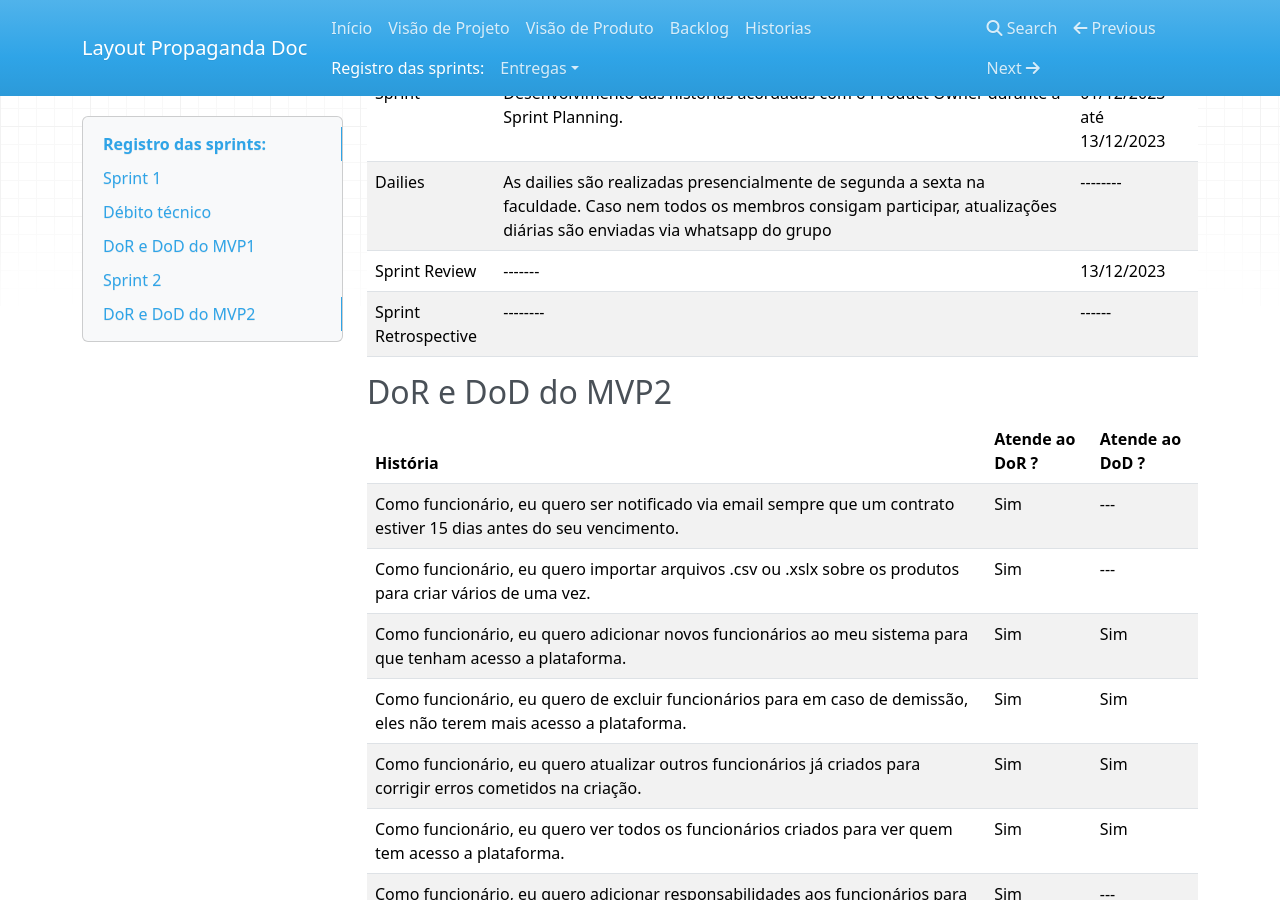
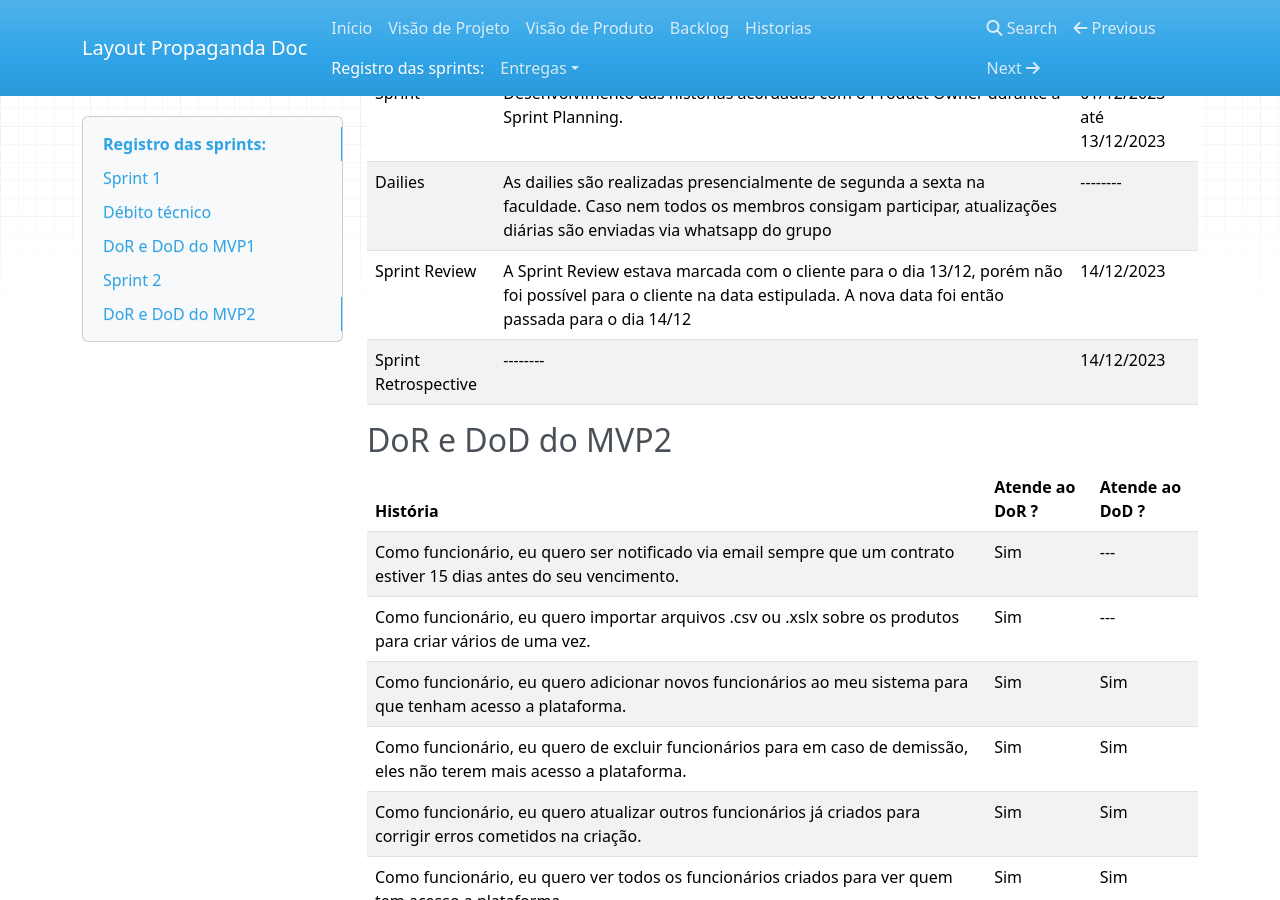
Before and after one commit to mdsreq-fga-unb/2023.2-LayoutPropaganda, an MkDocs documentation site: the page built from docs/sprints.md, in a window 1280 px wide and 900 px high, scrolled down 2051 px. Built offline with MkDocs 1.6.1, drawn with Linux system fonts in a browser that asks for light colours; nearby versions of some CDN libraries.

Commit message:
att git pages

```diff
--- a/docs/sprints.md
+++ b/docs/sprints.md
@@ -37,8 +37,8 @@ Utilizamos sprints apenas para o desenvolvimento de produto de software funciona
 | Sprint Planning  | Foi realizada uma reunião com o cliente e apresentado as histórias: 1.2.1.2, 1.2.1.4, 2.1.1.1, 2.1.1.2, 2.1.1.3, 2.1.1.4, 2.1.2.1, 2.1.2.2, 2.1.2.3, 2.2.1.1, 2.2.1.2, 2.2.2.1 e 2.2.2.2 os quais correspondem às histórias do MVP 2. Ficou então acordado que todas elas estão prontas para entrar nessa sprint. | 30/11/2023 |
 | Sprint | 	Desenvolvimento das histórias acordadas com o Product Owner durante a Sprint Planning. | 01/12/2023 até 13/12/2023 |
 | Dailies |As dailies são realizadas presencialmente de segunda a sexta na faculdade. Caso nem todos os membros consigam participar, atualizações diárias são enviadas via whatsapp do grupo| -------- |
-| Sprint Review | ------- | 13/12/2023 |
-| Sprint Retrospective| -------- | ------ |
+| Sprint Review | A Sprint Review estava marcada com o cliente para o dia 13/12, porém não foi possível para o cliente na data estipulada. A nova data foi então passada para o dia 14/12 | 14/12/2023 |
+| Sprint Retrospective| -------- | 14/12/2023 |
 
 ## DoR e DoD do MVP2
 |História | Atende ao DoR ? | Atende ao DoD ? |
```
Also changed, not shown: docs/Entregas/Unidade 4.md (+5 -0 lines), docs/img/Reco1.png (added), docs/img/Reco2.png (added), docs/img/Reco3.png (added).
